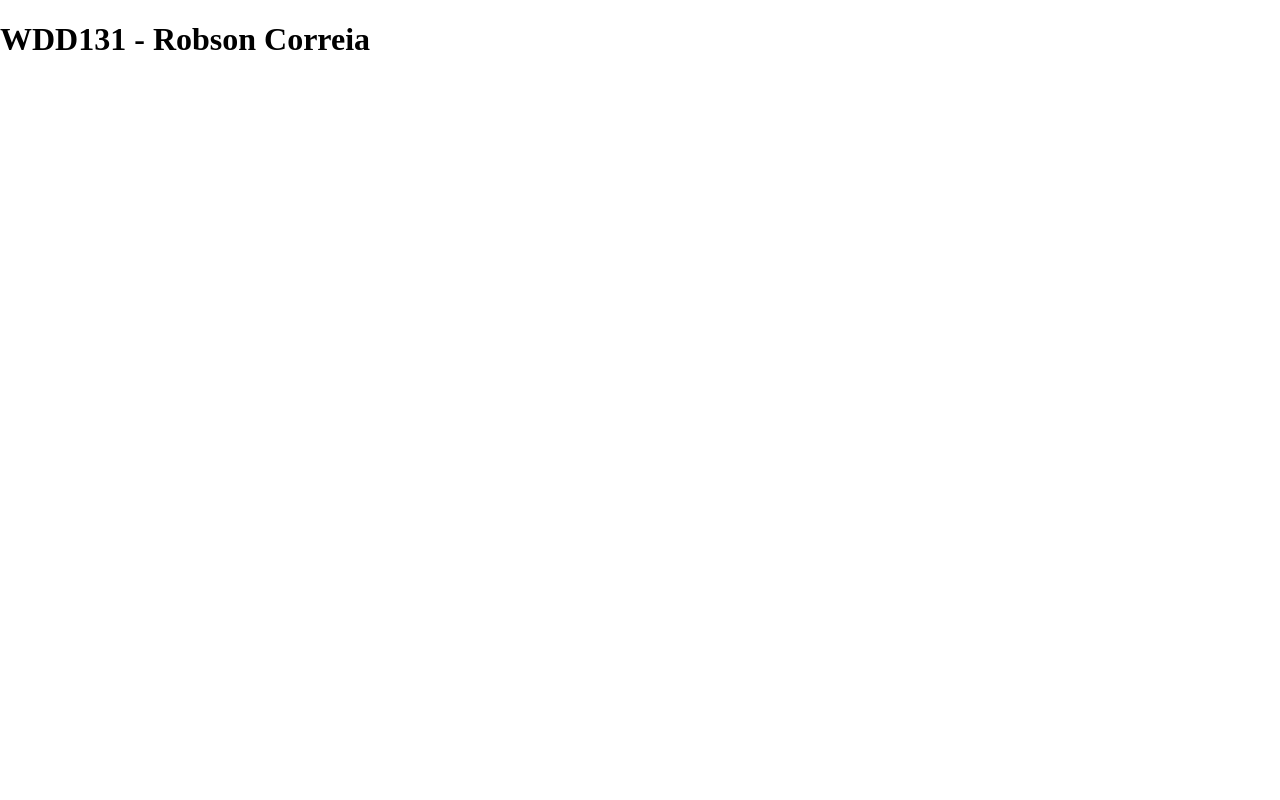
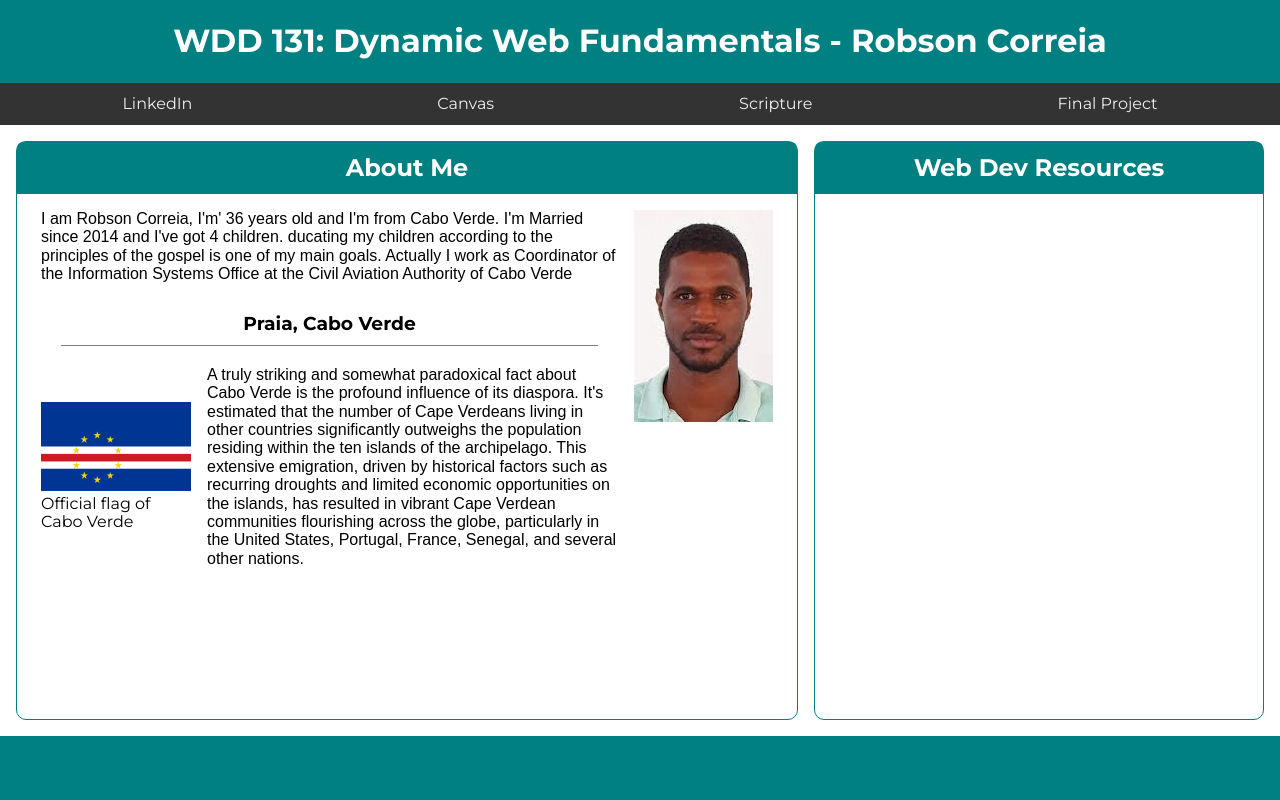
Before and after one commit to robgol/wdd131, a plain HTML site: page index.html in a window 1280 px wide. Drawn offline with Linux system fonts and the light colour scheme.

Commit message:
1st week

```diff
--- a/index.html
+++ b/index.html
@@ -3,12 +3,70 @@
 <head>
     <meta charset="UTF-8">
     <meta name="viewport" content="width=device-width, initial-scale=1.0">
+    <meta name="author" content="Robson Correia">
+    <meta name="description" content="Robson Correia's homepage for Assignment submition on BYU WDD 131 – Dynamic Web Fundamentals course">
 
     <link rel="stylesheet" href="styles/normalize.css">
+    <link rel="stylesheet" href="styles/base.css">
+    <link rel="stylesheet" href="styles/small.css">
+    <link rel="preconnect" href="https://fonts.googleapis.com">
+    <link rel="preconnect" href="https://fonts.gstatic.com" crossorigin>
+    <link href="https://fonts.googleapis.com/css2?family=Montserrat:wght@400;700&display=swap" rel="stylesheet">
 
-    <title>WDD131 - Robson Correia</title>
+
+    <title>WDD 131 – Dynamic Web Fundamentals - Robson Correia</title>
 </head>
 <body>
-    <h1>WDD131 - Robson Correia</h1>
+    <header>
+        <h1>WDD 131: Dynamic Web Fundamentals - Robson Correia</h1>
+        <nav>
+            <ul class="navigation">
+                <li><a href="#" target=_blank title="LinkedIn">LinkedIn</a></li>
+                <li><a href="https://byupw.instructure.com/" target=_blank title="Canvas">Canvas</a></li>
+                <li><a href="https://www.churchofjesuschrist.org/study/scriptures/bofm/2-ne/2?lang=eng&id=p25#p25" target=_blank title="Scripture">Scripture</a></li>
+                <li><a href="#" title="Final Project">Final Project</a></li>
+            </ul>
+        </nav>
+    </header>
+    <main>
+        <section class="card card-large">
+            <h2>About Me</h2>
+            <div class="profile">
+
+                <div>
+                    <p>I am Robson Correia, I'm' 36 years old and I'm from Cabo Verde.
+                         I'm Married since 2014 and I've got 4 children. ducating my children according to the principles of the gospel is one of my main goals.
+                         Actually I work as Coordinator of the Information Systems Office at the Civil Aviation Authority of Cabo Verde
+                    </p>
+                    <h3>Praia, Cabo Verde</h3>
+                    <div class="place">
+                        <figure>
+                            <img class="flag" src="images/flag-cape-verde.png" alt="Flag of Cabo Verde" />
+                            <figcaption>Official flag of Cabo Verde</figcaption>
+                        </figure>
+
+                        <p>
+                            A truly striking and somewhat paradoxical fact about Cabo Verde is the profound influence of its diaspora.
+                             It's estimated that the number of Cape Verdeans living in other countries significantly outweighs the population residing within the ten islands of the archipelago.
+                              This extensive emigration, driven by historical factors such as recurring droughts and limited economic opportunities on the islands, has resulted in vibrant Cape Verdean communities flourishing across the globe, particularly in the United States, Portugal, France, Senegal, and several other nations.
+                        </p>
+                    </div>
+
+                </div>
+                <div>
+                    <img src="images/robson.webp" alt="Robson Correia" />
+                </div>
+            </div>
+
+        </section>
+        <section class="card card-small">
+            <h2>Web Dev Resources</h2>
+
+        </section>
+
+    </main>
+    <footer>
+
+    </footer>
 </body>
 </html>
--- /dev/null
+++ b/styles/base.css
@@ -0,0 +1,147 @@
+* {
+	margin: 0;
+	padding: 0;
+}
+body {
+	display: grid;
+	height: 100vh;
+	grid-template: auto 1fr auto / 300px 1fr auto;
+
+	font-family: 'Montserrat', sans-serif;
+}
+h1, h2, h3 {
+	font-family: 'Montserrat', sans-serif;
+  }
+  p {
+	font-family: sans-serif;
+  }
+header {
+background: teal;
+grid-column: 1 / 4;
+}
+
+header h1 {
+	text-align: center;
+	padding: 0.1rem;
+	color: #fff;
+}
+nav {
+margin: 0 0 ;
+}
+
+.navigation {
+	list-style: none;
+	display: flex;
+	flex-wrap: wrap;
+	background-color: #333;
+	align-items: center;
+}
+.navigation li {
+	flex: 1 1 auto; /* What is the difference between auto and 100% flex-basis? - turn on link borders to view */
+}
+
+.navigation a {
+	display: block;
+	color: #eee;
+	padding: 0.75rem;
+	text-decoration: none;
+	text-align: center;
+}
+
+.navigation a:hover {
+	font-weight: 700;
+	background-color: rgba(255, 255, 255, 0.1);
+}
+
+
+main {
+	display: flex;
+	grid-column: 1 / 3;
+	gap: 1rem;
+	padding: 1rem;
+	justify-content: space-evenly;
+	flex-wrap: wrap;
+	align-items: ;
+}
+
+.card {
+	background-color: white;
+	border: 1px solid teal;
+	border-radius: 10px;
+	padding: 1.5rem;
+	width: 100%;
+	min-width: 400px;
+
+}
+
+.profile{
+	display: flex;
+	gap: 1rem;
+}
+
+.place{
+	display: flex;
+	gap: 1rem;
+	align-items: center;
+}
+
+.profile div h3{
+	margin: 20px;
+	padding: 10px;
+	text-align: center;
+	border-bottom: 1px solid gray;
+
+}
+
+img{
+	height: auto;
+}
+.flag{
+	max-width: 150px;
+  }
+footer {
+	background: teal;
+	padding: 2rem;
+	text-align: center;
+	grid-column: 1 / 4;
+}
+
+.card-large {
+	flex: 2;
+}
+
+.card-small {
+	flex: 1;
+
+}
+
+
+
+  /* Títulos dos cards */
+.card h2 {
+	background-color: teal;
+	color: white;
+	padding: 0.75rem;
+	border-radius: 6px 6px 0 0;
+	margin: -1.5rem -1.5rem 1rem -1.5rem;
+	text-align: center;
+}
+
+ /* Estilo base dos cards */
+ .card {
+	background-color: white;
+	border: 1px solid teal;
+	border-radius: 10px;
+	padding: 1.5rem;
+	width: 100%;
+}
+
+  /* Títulos dos cards */
+.card h2 {
+	background-color: teal;
+	color: white;
+	padding: 0.75rem;
+	border-radius: 6px 6px 0 0;
+	margin: -1.5rem -1.5rem 1rem -1.5rem;
+	text-align: center;
+}
--- /dev/null
+++ b/styles/small.css
@@ -0,0 +1,3 @@
+@media (max-width: 900px) {
+
+  }
```
Also changed, not shown: images/flag-cape-verde.png (added), images/robson.webp (added).
